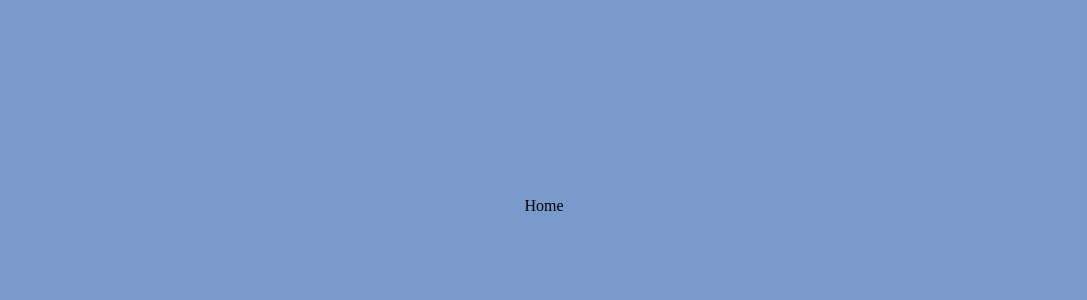
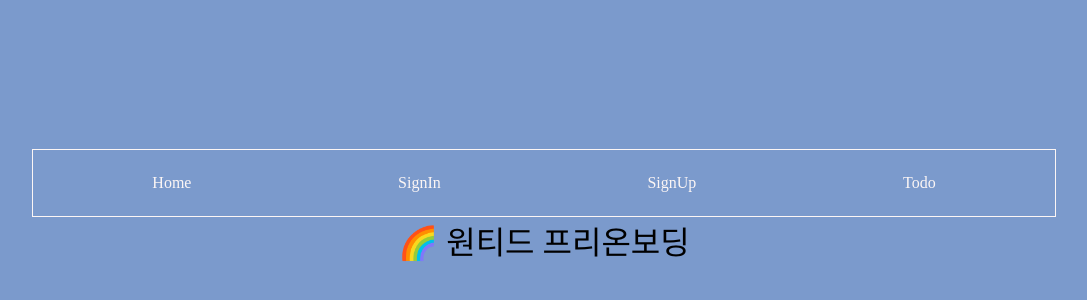
Before and after one commit to HYBEN09/wanted-pre-onboarding-frontend, a React (Create React App) app: page / in a window 1280 px wide. Shown: the part 194-494 px from the top of the page, without its empty margins (96-1183 px from the left). Built offline with nearby package versions, Linux system fonts and the light colour scheme; the HTML template or start-up script is replaced by a standard one.

Commit message:
[style] Home component 구현

```diff
--- a/src/pages/Home/Home.jsx
+++ b/src/pages/Home/Home.jsx
@@ -1,5 +1,6 @@
+import classes from './Home.module.css';
 function Home() {
-  return <div>Home</div>;
+  return <div className={classes.home}>🌈 원티드 프리온보딩</div>;
 }
 
 export default Home;
--- /dev/null
+++ b/src/pages/Home/Home.module.css
@@ -0,0 +1,6 @@
+.home {
+  display: flex;
+  justify-content: center;
+  align-items: center;
+  font-size: 2rem;
+}
--- a/src/pages/Layout/Layout.jsx
+++ b/src/pages/Layout/Layout.jsx
@@ -1,8 +1,10 @@
 import { Outlet } from 'react-router-dom';
+import Header from '../../components/Header/Header';
 
 function RootLayout() {
   return (
     <>
+      <Header />
       <main>
         <Outlet />
       </main>
```
